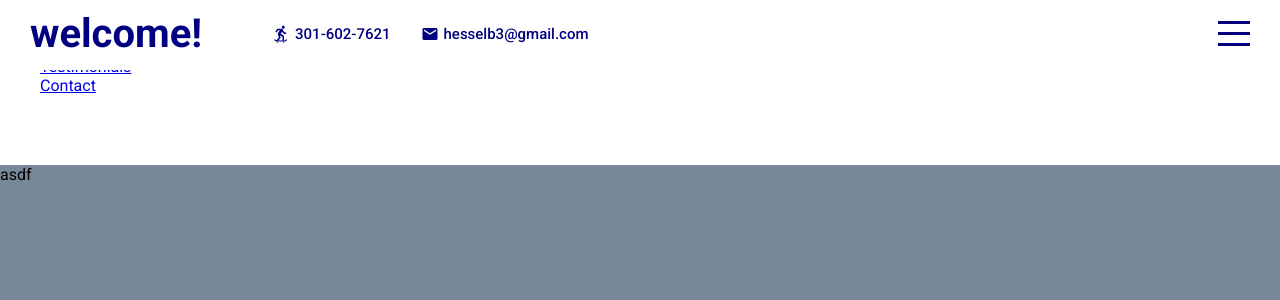
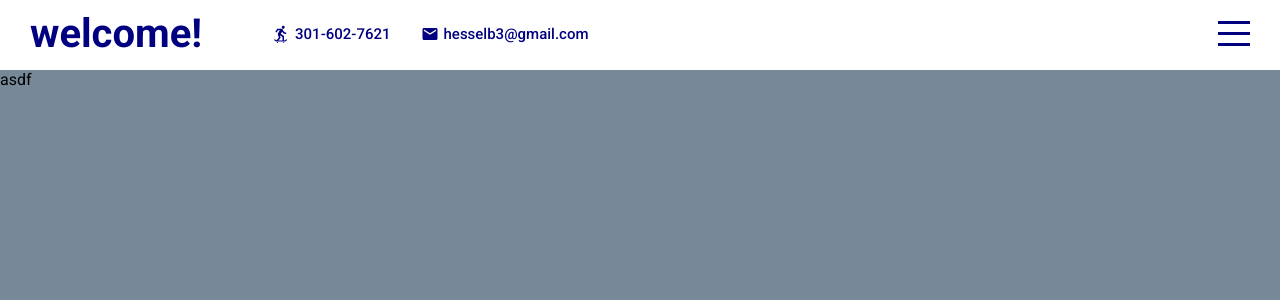
Before and after one commit to BHessel/personalsite, a React (Create React App) app: page / in a window 1280 px wide. Shown: the top 300 px of the page. Built offline with nearby package versions, Linux system fonts and the light colour scheme.

Commit message:
side menu

```diff
--- a/src/App.jsx
+++ b/src/App.jsx
@@ -15,7 +15,7 @@ function App() {
   return (
     <div className="App">
       <Banner burgerOpen={burgerOpen} setBurgerOpen={setBurgerOpen} />
-      <Menu />
+      <Menu burgerOpen={burgerOpen} setBurgerOpen={setBurgerOpen}/>
       <div className="sections">
         <Intro />
         <Portfolio />
--- a/src/components/banner/banner.scss
+++ b/src/components/banner/banner.scss
@@ -7,7 +7,7 @@
   color: $mainColor;
   position: fixed;
   top: 0;
-  z-index: 2;
+  z-index: 3;
   transition: all 1.0s ease;
 
   .wrapper {
--- a/src/components/menu/Menu.jsx
+++ b/src/components/menu/Menu.jsx
@@ -1,16 +1,22 @@
 import React from 'react';
 import './menu.scss';
 
-const Menu = () => {
+const Menu = (props) => {
+
+    const { burgerOpen, setBurgerOpen } = props
+
     const menuItems = ["Home", "Portfolio", "Works", "Testimonials", "Contact"];
 
     return (
-        <div className="menu">
+        <div className={"menu" + `${burgerOpen ? " active" : ""}`}>
             <ul>
                 {menuItems.map((item, index) => {
                     return (
-                        <li key={index}>
-                            <a href={`#${item}`}>{item}</a>
+                        <li
+                            key={index}
+                            onClick={() => setBurgerOpen(!burgerOpen)}
+                        >
+                            <a href={`#${item.toLowerCase()}`}>{item}</a>
                         </li>
                     )
                 })}
--- a/src/components/menu/menu.scss
+++ b/src/components/menu/menu.scss
@@ -0,0 +1,42 @@
+@import "../../global.scss";
+
+.menu{
+    width: 300px;
+    height: 100vh;
+    background-color: $mainColor;
+    position: fixed;
+    top: 0;
+    right: -300px;
+    z-index: 2;
+    display: flex;
+    align-items: center;
+    justify-content: center;
+    transition: all 1.0s ease;
+
+    &.active{
+        right: 0;
+    }
+
+    ul {
+        width: 60%;
+        margin: 0;
+        padding: 0;
+        list-style: none;
+        font-size: 30px;
+        color: white;
+        font-weight: 300;
+
+        li{
+            margin-bottom: 25px;
+            a{
+                font-size: inherit;
+                color: inherit;
+                text-decoration: none;
+            }
+
+            &:hover{
+                font-weight: 500;
+            }
+        }
+    }
+}
```
